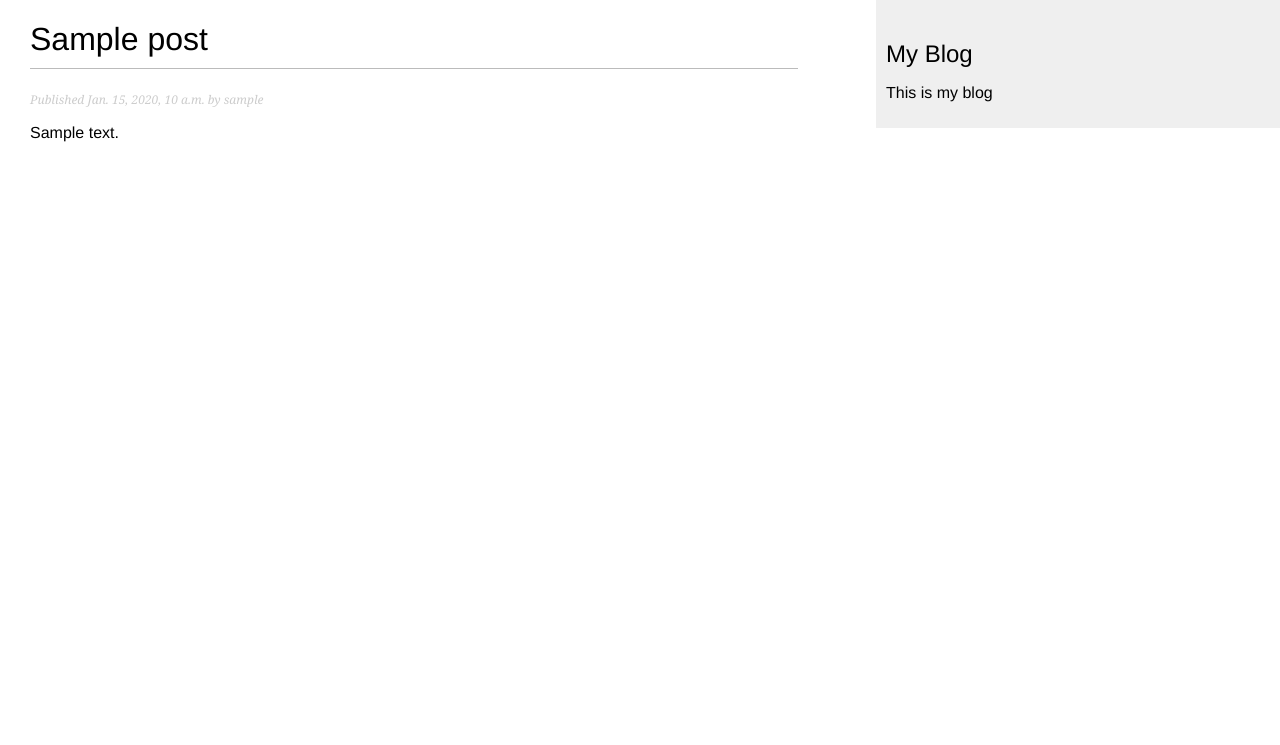
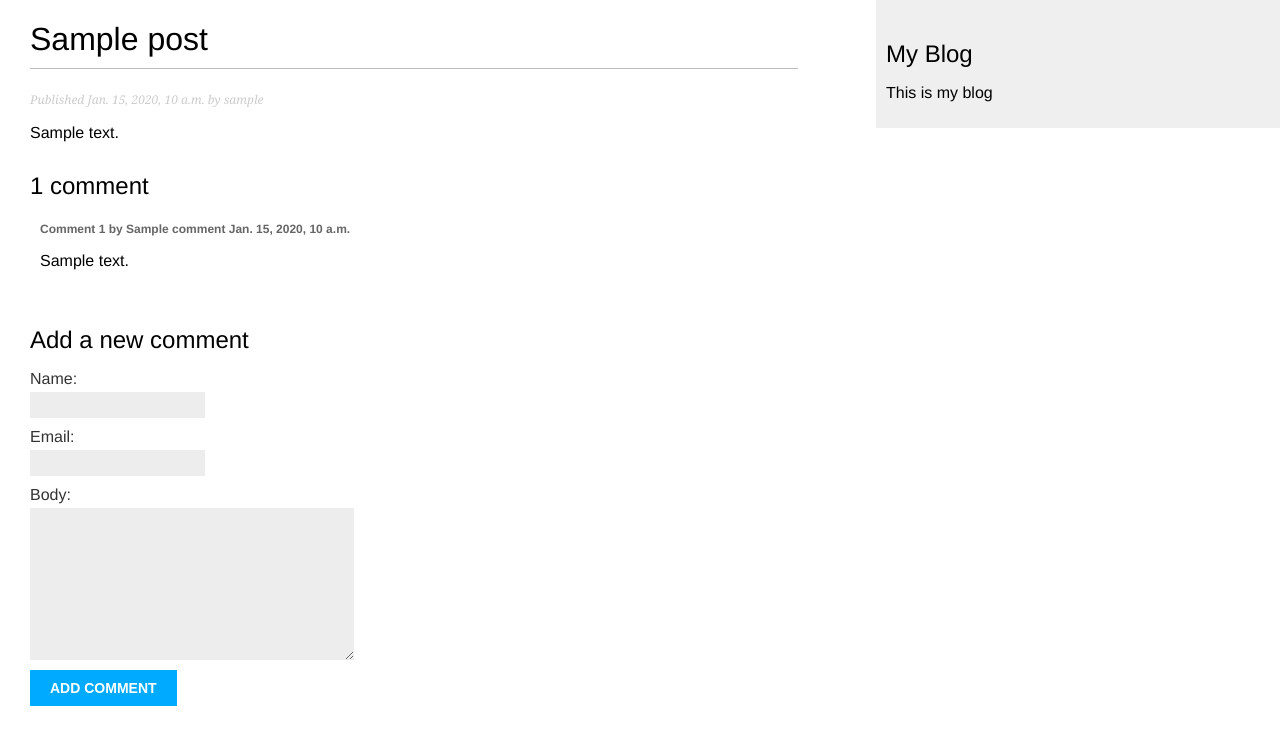
Before and after one commit to guilhermegouw/DjangoBlog, a Django app: a page that uses blog/templates/blog/post/detail.html in a window 1280 px wide. Shown: the top 745 px of the page. Run offline with Django 3.2, Linux system fonts and the light colour scheme; tables that the repository leaves empty hold one stand-in row (values such as "Sample post").

Commit message:
comment system implemented.

```diff
--- a/blog/admin.py
+++ b/blog/admin.py
@@ -1,5 +1,5 @@
 from django.contrib import admin
-from .models import Post
+from .models import Post, Comment
 
 
 @admin.register(Post)
@@ -13,7 +13,7 @@ class PostAdmin(admin.ModelAdmin):
     ordering = ("status", "publish")
 
 
-@admin.register(Post)
+@admin.register(Comment)
 class CommentAdmin(admin.ModelAdmin):
     list_display = ("name", "email", "post", "created", "active")
     list_filter = ("active", "created", "updated")
--- /dev/null
+++ b/blog/forms.py
@@ -0,0 +1,9 @@
+from django import forms
+
+from .models import Comment
+
+
+class CommentForm(forms.ModelForm):
+    class Meta:
+        model = Comment
+        fields = ("name", "email", "body")
--- a/blog/templates/blog/post/detail.html
+++ b/blog/templates/blog/post/detail.html
@@ -1,9 +1,35 @@
 {% extends "blog/base.html" %}
 {% block title %}{{ post.title }}{% endblock %}
 {% block content %}
-    <h1>{{ post.title }}</h1>
-    <p class="date">
-        Published {{ post.publish }} by {{ post.author }}
+<h1>{{ post.title }}</h1>
+<p class="date">
+    Published {{ post.publish }} by {{ post.author }}
+</p>
+{{ post.body|linebreaks }}
+{% with comments.count as total_comments %}
+<h2>
+    {{ total_comments }} comment{{ total_comments|pluralize }}
+</h2>
+{% for comment in comments %}
+<div class="comment">
+    <p class="info">
+        Comment {{ forloop.counter }} by {{ comment.name }}
+        {{ comment.created }}
     </p>
-    {{ post.body|linebreaks }}
+    {{ comment.body|linebreaks }}
+</div>
+{% empty %}
+<p>There are no comments yet.</p>
+{% endfor %}
+{% if new_comment %}
+<h2>Your comment has been added.</h2>
+{% else %}
+<h2>Add a new comment</h2>
+<form method="POST">
+    {{ comment_form.as_p }}
+    {% csrf_token %}
+    <p><input type="submit" value="Add comment"></p>
+</form>
+{% endif %}
+{% endwith %}
 {% endblock %}
--- a/blog/views.py
+++ b/blog/views.py
@@ -1,30 +1,54 @@
 from django.shortcuts import render, get_object_or_404
 from django.core.paginator import Paginator, EmptyPage, PageNotAnInteger
 from .models import Post
+from .forms import CommentForm
 
 
 def post_list(request):
-   object_list = Post.published.all()
-   paginator = Paginator(object_list, 3)
-   page = request.GET.get('page')
+    object_list = Post.published.all()
+    paginator = Paginator(object_list, 3)
+    page = request.GET.get("page")
 
-   try:
-      posts = paginator.page(page)
-   except PageNotAnInteger:
-      posts = paginator.page(1)
-   except EmptyPage:
-      posts = paginator.page(paginator.num_pages)
+    try:
+        posts = paginator.page(page)
+    except PageNotAnInteger:
+        posts = paginator.page(1)
+    except EmptyPage:
+        posts = paginator.page(paginator.num_pages)
 
-   return render(request,
-                 'blog/post/list.html', {'page': page,
-                                         'posts': posts})
+    return render(request, "blog/post/list.html", {"page": page, "posts": posts})
+
 
 def post_detail(request, year, month, day, post):
-   post = get_object_or_404(
-      Post, slug=post, status='published',
-      publish__year=year, publish__month=month,
-      publish__day=day
-   )
-   return render(
-      request, 'blog/post/detail.html', {'post': post}
-   )
+    post = get_object_or_404(
+        Post,
+        slug=post,
+        status="published",
+        publish__year=year,
+        publish__month=month,
+        publish__day=day,
+    )
+
+    comments = post.comments.filter(active=True)
+
+    new_comment = None
+
+    if request.method == "POST":
+        comment_form = CommentForm(data=request.POST)
+        if comment_form.is_valid():
+            new_comment = comment_form.save(commit=False)
+            new_comment.post = post
+            new_comment.save()
+    else:
+        comment_form = CommentForm()
+
+    return render(
+        request,
+        "blog/post/detail.html",
+        {
+            "post": post,
+            "comments": comments,
+            "new_comment": new_comment,
+            "comment_form": comment_form,
+        },
+    )
```
